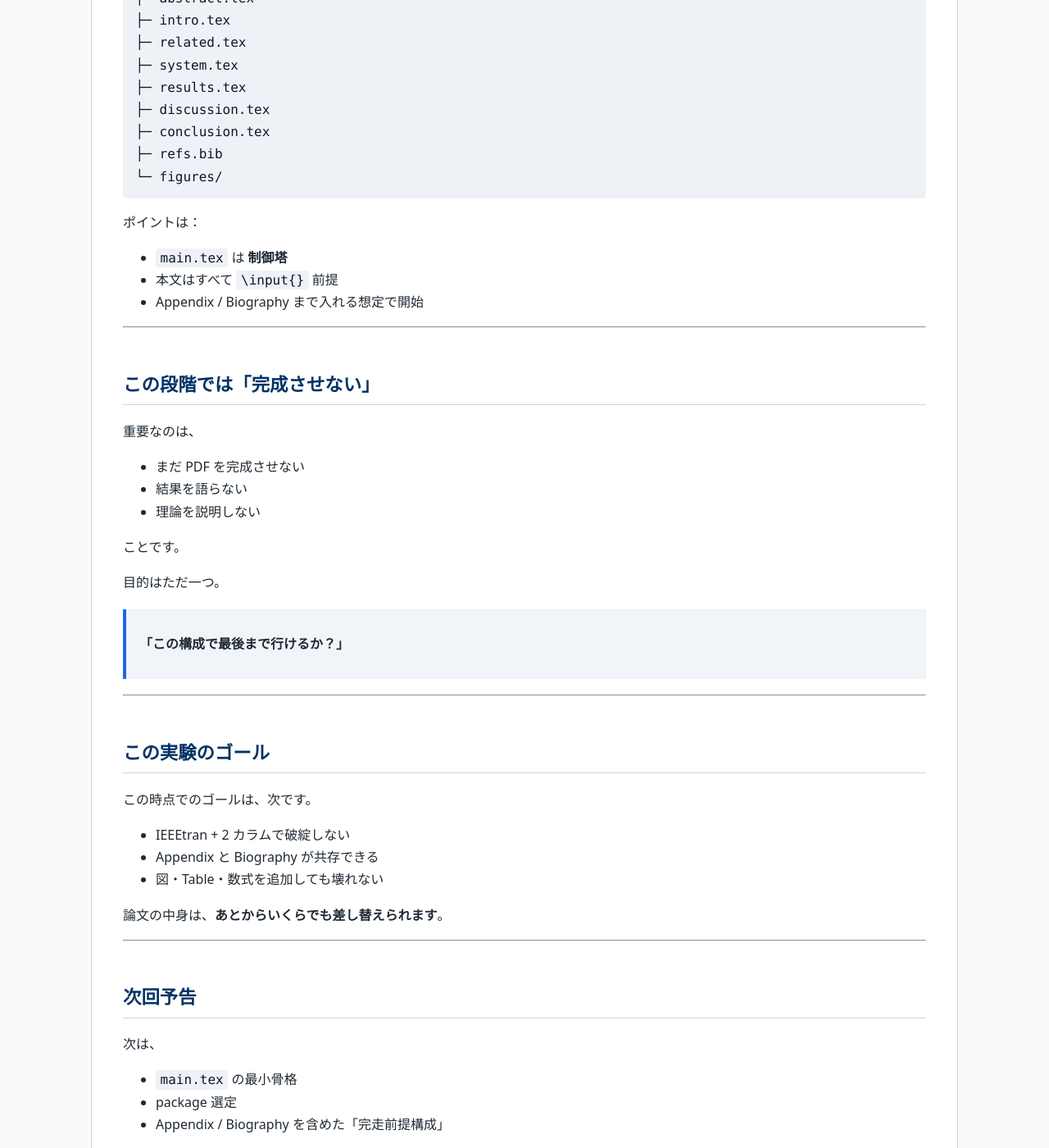
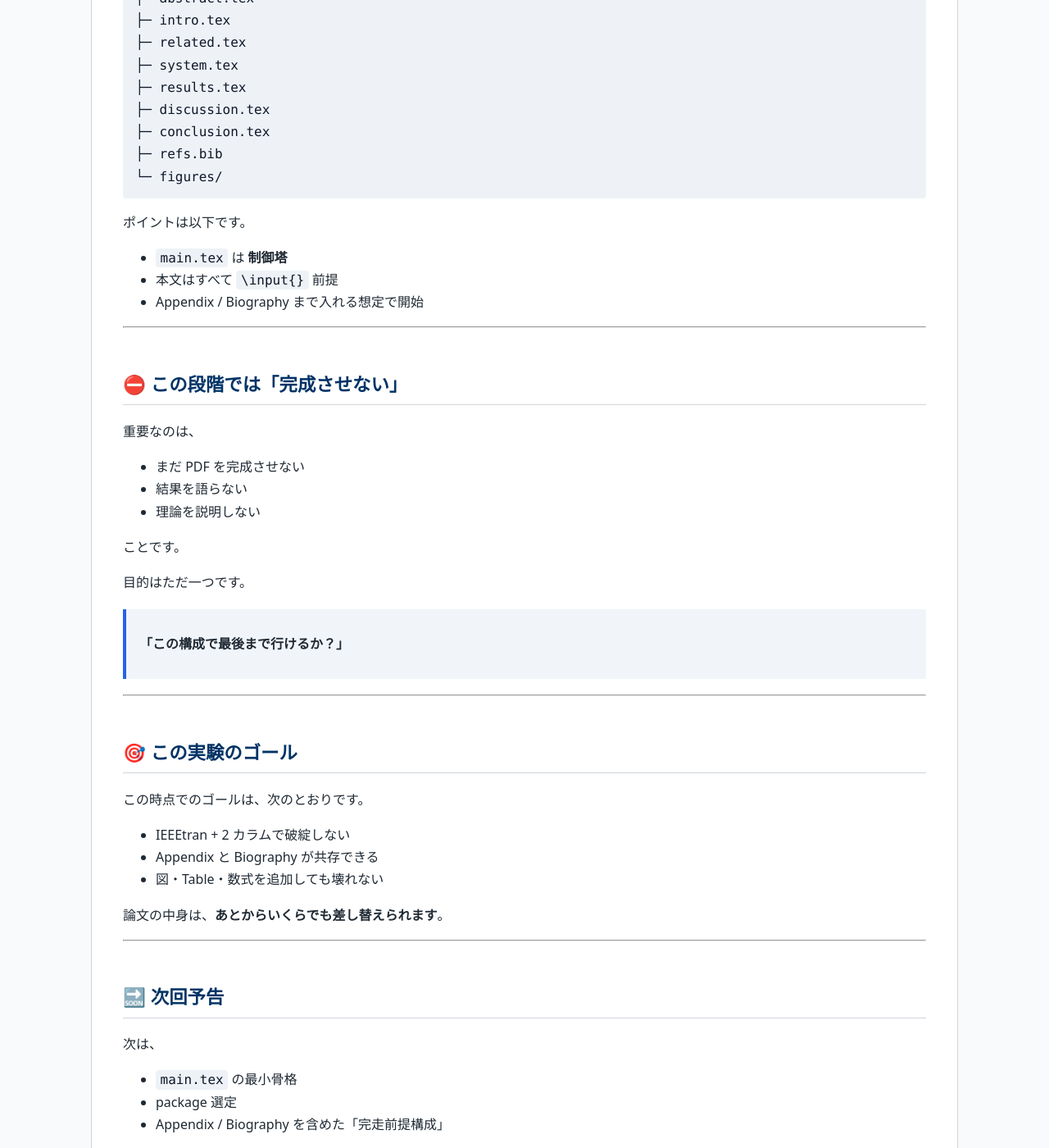
Before and after one commit to Samizo-AITL/qiita-articles, a Jekyll site: the page built from articles/39_ieee_control_latex_poc_vscode.md, in a window 1280 px wide and 1400 px high, scrolled down 2785 px. Shown: the whole window at 82% size. Built offline with Jekyll 4.4.1, drawn with Linux system fonts in a browser that asks for light colours; some of the changed text lies outside the part shown.

Commit message:
Update 39_ieee_control_latex_poc_vscode.md

````diff
--- a/articles/39_ieee_control_latex_poc_vscode.md
+++ b/articles/39_ieee_control_latex_poc_vscode.md
@@ -8,7 +8,7 @@
 
 ---
 
-## はじめに
+## 📝 はじめに
 
 IEEE Control Systems 系（TCST など）の論文を書こうとすると、
 **内容以前に LaTeX 環境で止まる**ことが多いです。
@@ -24,11 +24,11 @@
 
 という実験をしました。
 
-これはその **作業中ログ**です。
+これはその **🧪 作業中ログ**です。
 
 ---
 
-## なぜ最初に LaTeX 構成を作ったのか
+## 🤔 なぜ最初に LaTeX 構成を作ったのか
 
 Control Systems 系の論文は、次の要素が同時に要求されます。
 
@@ -58,7 +58,7 @@
 
 ---
 
-## 作業環境
+## 🛠 作業環境
 
 - エディタ：VS Code
 - クラス：`IEEEtran`（journal）
@@ -70,7 +70,7 @@
 
 ---
 
-## まず作ったディレクトリ構成
+## 🗂 まず作ったディレクトリ構成
 
 いきなり全部を書くのではなく、**分割前提**で作ります。
 
@@ -88,7 +88,7 @@
 └─ figures/
 ```
 
-ポイントは：
+ポイントは以下です。
 
 - `main.tex` は **制御塔**
 - 本文はすべて `\input{}` 前提
@@ -96,7 +96,7 @@
 
 ---
 
-## この段階では「完成させない」
+## ⛔ この段階では「完成させない」
 
 重要なのは、
 
@@ -106,15 +106,15 @@
 
 ことです。
 
-目的はただ一つ。
+目的はただ一つです。
 
 > **「この構成で最後まで行けるか？」**
 
 ---
 
-## この実験のゴール
+## 🎯 この実験のゴール
 
-この時点でのゴールは、次です。
+この時点でのゴールは、次のとおりです。
 
 - IEEEtran + 2 カラムで破綻しない
 - Appendix と Biography が共存できる
@@ -124,7 +124,7 @@
 
 ---
 
-## 次回予告
+## 🔜 次回予告
 
 次は、
 
@@ -138,9 +138,9 @@
 
 ---
 
-## まとめ
+## ✅ まとめ
 
-- 論文が書けない理由は、内容ではなく「構造」であることが多い
+- 論文が書けない理由は、内容ではなく **「構造」** であることが多い
 - まず LaTeX を PoC するのは、かなり有効
 - これはその **実験ログ**です
 
````
